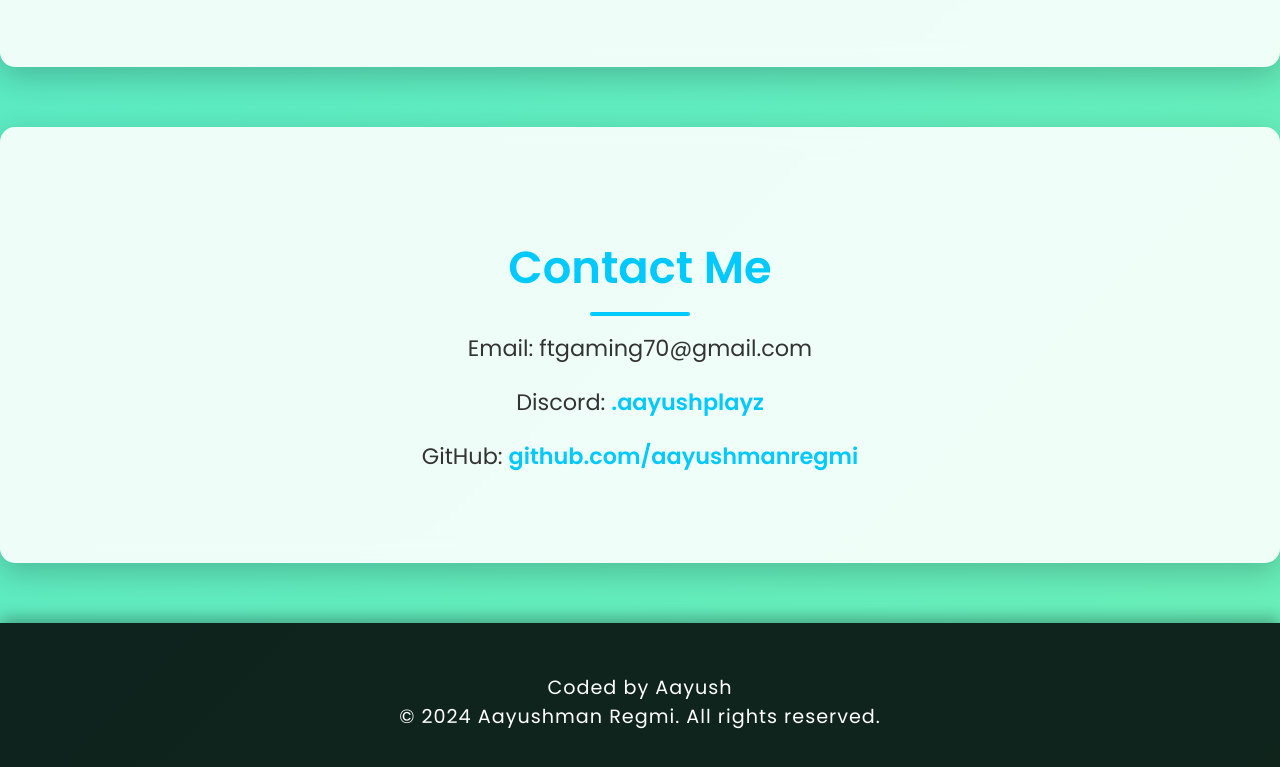
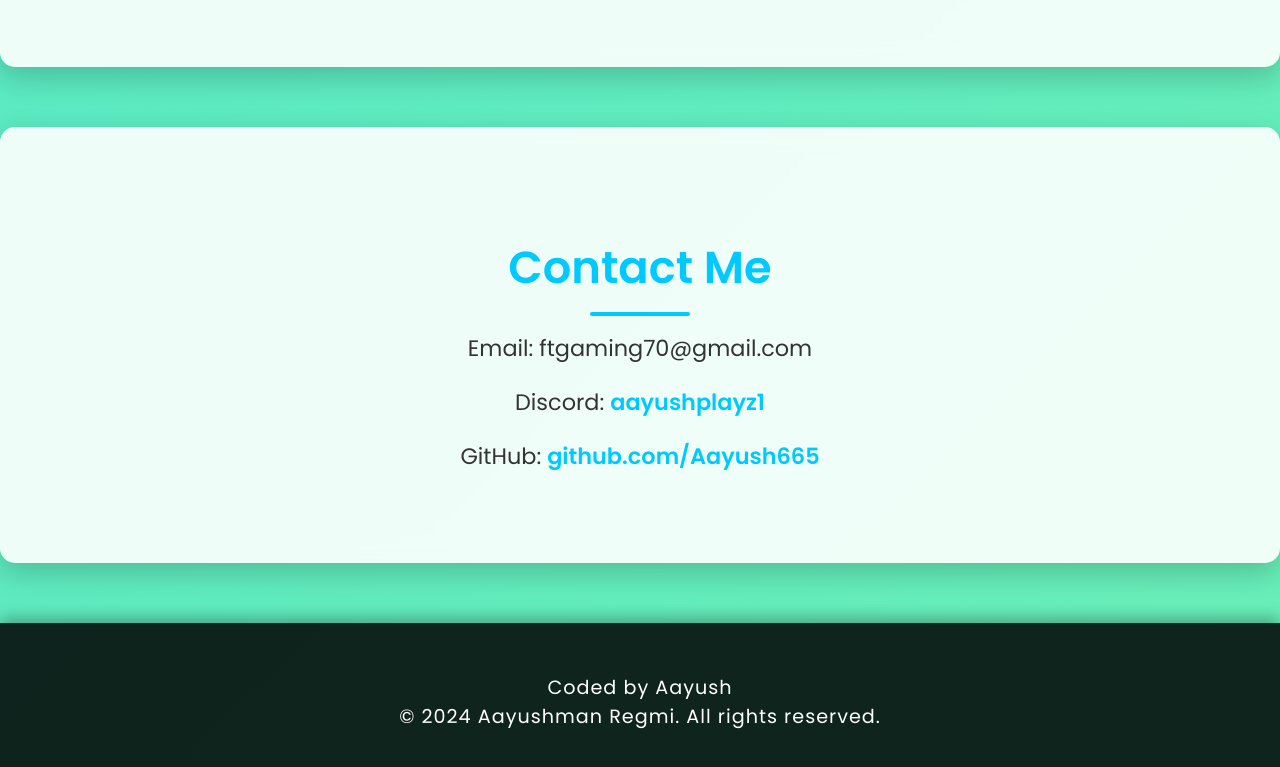
Before and after one commit to Aayush665/aayushportfolio, a plain HTML site: page index.html in a window 1280 px wide. Shown: the part 2804-3571 px from the top of the page. Drawn offline with Linux system fonts and the light colour scheme.

```diff
--- a/index.html
+++ b/index.html
@@ -77,8 +77,8 @@
         <div class="container">
             <h2>Contact Me</h2>
             <p>Email: ftgaming70@gmail.com</p>
-            <p>Discord: <a href="https://discord.com/aayushplayz1">.aayushplayz</a></p>
-            <p>GitHub: <a href="https://github.com/Aayush665">github.com/aayushmanregmi</a></p>
+            <p>Discord: <a href="https://discord.com/aayushplayz1">aayushplayz1</a></p>
+            <p>GitHub: <a href="https://github.com/Aayush665">github.com/Aayush665</a></p>
         </div>
     </section>
 
```
